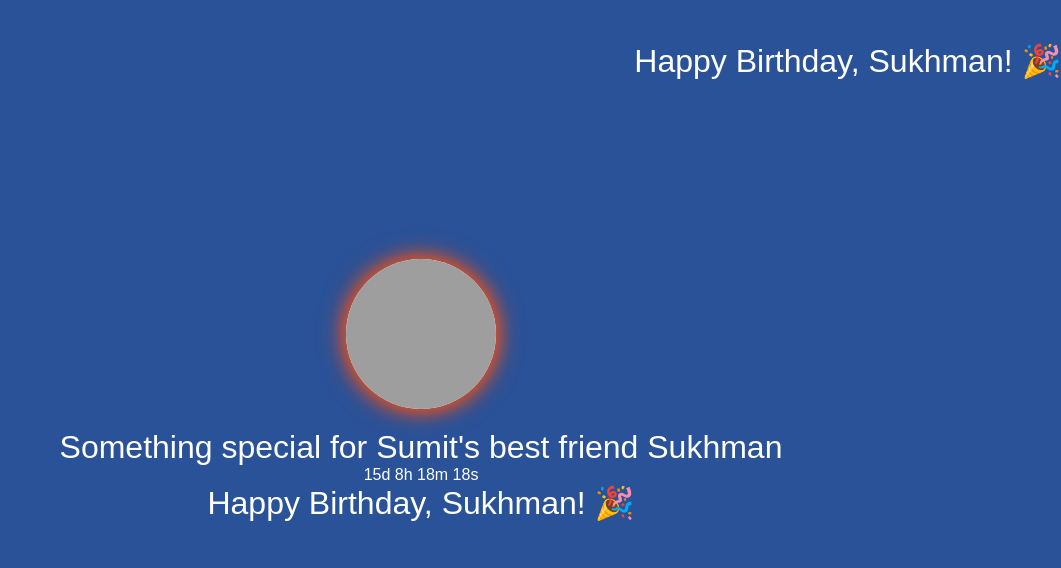
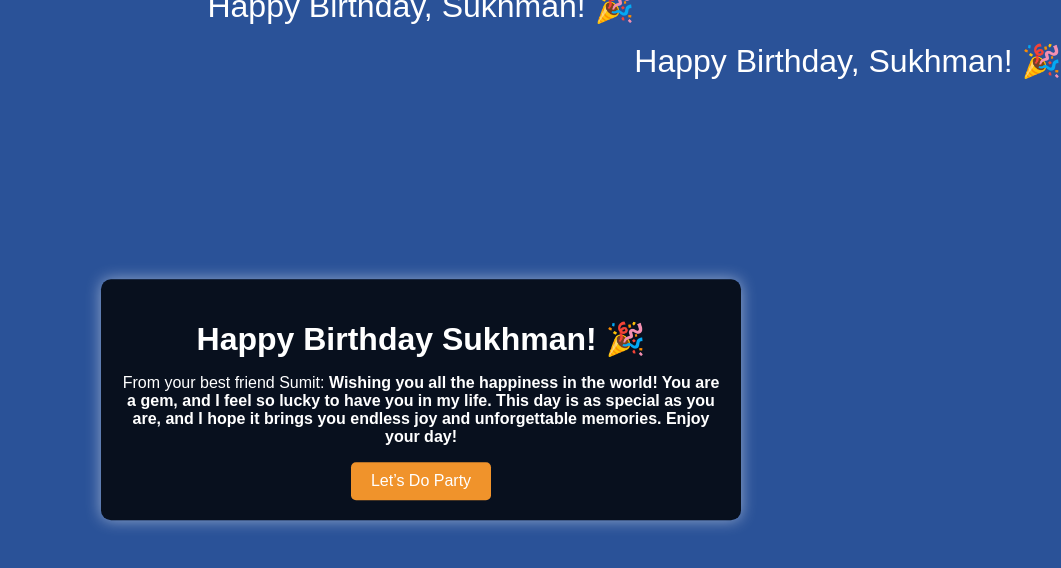
Before and after one commit to Teamsanki/Birthday-Wish, a plain HTML site: page index.html in a window 1280 px wide. Shown: the whole page, without its empty margins (219-1280 px from the left). Drawn offline with Linux system fonts and the light colour scheme; grey boxes are pictures that could not be loaded.

Commit message:
Update index.html

```diff
--- a/index.html
+++ b/index.html
@@ -185,7 +185,7 @@
   </div>
 
   <script>
-    const unlockDate = new Date("2025-02-01T00:00:00").getTime();
+    const unlockDate = new Date("2025-01-16T00:00:00").getTime();
     const countdownEl = document.getElementById("countdown");
     const lockedView = document.getElementById("locked-view");
     const unlockedView = document.getElementById("unlocked-view");
```
